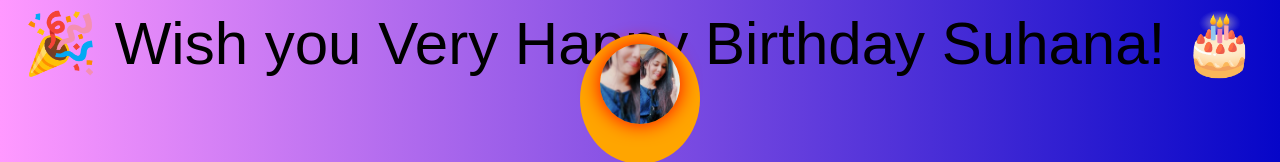
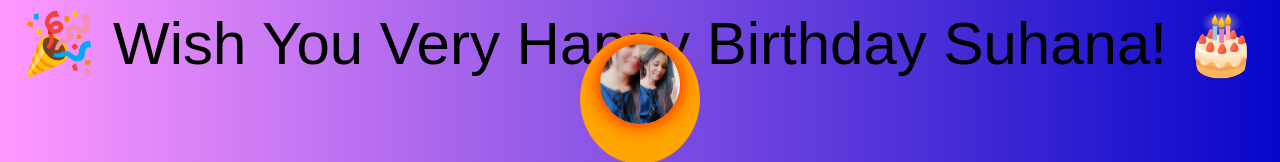
Before and after one commit to vinodverma130899/birth, a plain HTML site: page index.html in a window 1280 px wide. Shown: the top 162 px of the page. Drawn offline with Linux system fonts and the light colour scheme.

Commit message:
Update index.html

```diff
--- a/index.html
+++ b/index.html
@@ -106,7 +106,7 @@
     </style>
 </head>
 <body>
-    <div class="title">🎉 Wish you Very Happy Birthday Suhana! 🎂</div>
+    <div class="title">🎉 Wish You Very Happy Birthday Suhana! 🎂</div>
     <div class="cake" >
         <img src="https://img1.picmix.com/output/stamp/normal/1/9/7/7/1987791_1aba7.gif" alt="Suhana's Photo" style="height: 200px; width: 250px; " >
         <div class="candle">
```
